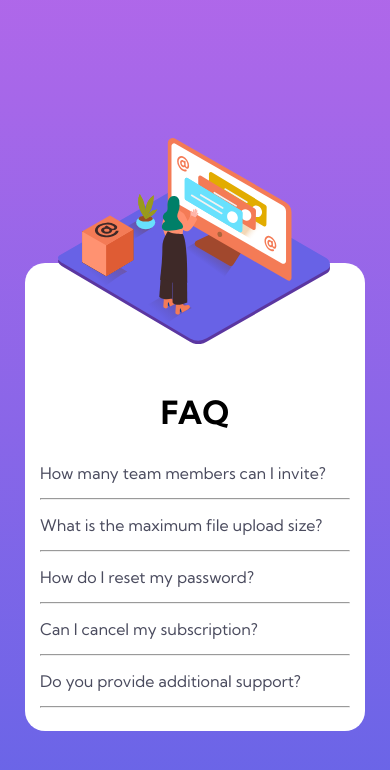
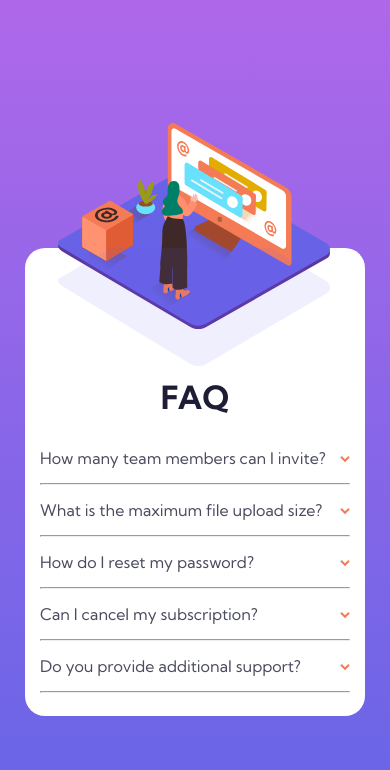
Before and after one commit to jacksen30/faq-accordion-component, a plain HTML site: page index.html in a window 390 px wide. Drawn offline with Linux system fonts and the light colour scheme.

Commit message:
update illustration and bottom shadow, mobile viewport size completed

```diff
--- a/css/style.css
+++ b/css/style.css
@@ -105,7 +105,6 @@ The element will be visually hidden but will still be read by screen reader tech
 /* Divs & Containers */
 
 body {
-  min-height: 100vh;
   display: flex;
   background-image: var(--color-mainBg);
 }
@@ -113,10 +112,12 @@ body {
 main {
   font-family: 'Kumbh Sans', sans-serif;
   font-weight: 400;
+  padding: 30px 0 0px 0;
 }
 
 h1 {
   text-align: center;
+  color: var(--color1);
   margin: 110px 0 20px 0;
 }
 
@@ -126,16 +127,21 @@ h1 {
   padding: 15px;
   border-radius: 20px;
   width: 340px;
-  margin-top: 150px;
+  margin-top: 120px;
+  margin-bottom: 30px;
 }
 
 
-img {
+.image-illustration--mobile,
+.image-shadow--mobile {
   position: absolute;
   width: 80%;
   top: -125px;
   left: 33px;
-  /* box-shadow: 10px 10px; */
+}
+
+.image-shadow--mobile {
+  top: 0px; /* required to unset whats set above */
 }
 
 details {
@@ -143,6 +149,7 @@ details {
 }
 
 .accordion-div {
+  position: relative;
   color: var(--color3)
 }
 .accordion-answer {
@@ -170,3 +177,16 @@ details {
 .accordion-div > summary {
   list-style: none;
 }
+
+.custom-icon {
+  display: inline-block;
+  position: absolute;
+  right: 0px;
+  top: 15px;
+}
+
+.accordion-div[open] .custom-icon {
+  /* styles for the FAQ that has an open <details> element */
+  rotate: 180deg;
+  top: 12px; /* ensures pixel perfect center alignment with text when rotated */
+}
--- a/index.html
+++ b/index.html
@@ -18,35 +18,36 @@
 <body class="flex">
   <main class="flex">
     <div class="accordion-wrapper">
-      <img src="./images/illustration-woman-online-mobile.svg" alt="">
+      <img class="image-illustration--mobile" src="./images/illustration-woman-online-mobile.svg" alt="">
+      <img class="image-shadow--mobile" src="./images/bg-pattern-mobile.svg" alt="">
       <h1>FAQ</h1>
       <details class="accordion-div accordion-div-1">
-        <summary class="accordion-question accordion-question-1">How many team members can I invite?</summary>
+        <summary class="accordion-question accordion-question-1">How many team members can I invite?<img class="custom-icon" src="./images/icon-arrow-down.svg" alt=""></summary>
         <p class="accordion-answer accordion-answer-1">You can invite up to 2 additional users on the Free plan. There is no limit on
           team members for the Premium plan.</p>
       </details>
       <hr>
 
       <details class="accordion-div accordion-div-2">
-        <summary class="accordion-question accordion-question-2">What is the maximum file upload size?</summary>
+        <summary class="accordion-question accordion-question-2">What is the maximum file upload size?<img class="custom-icon" src="./images/icon-arrow-down.svg" alt=""></summary>
         <p class="accordion-answer accordion-answer-2">No more than 2GB. All files in your account must fit your allotted storage space.</p>
       </details>
       <hr>
 
       <details class="accordion-div accordion-div-3">
-        <summary class="accordion-question accordion-question-3">How do I reset my password?</summary>
+        <summary class="accordion-question accordion-question-3">How do I reset my password?<img class="custom-icon" src="./images/icon-arrow-down.svg" alt=""></summary>
         <p class="accordion-answer accordion-answer-3">Click “Forgot password” from the login page or “Change password” from your profile page. A reset link will be emailed to you.</p>
       </details>
       <hr>
 
       <details class="accordion-div accordion-div-4">
-        <summary class="accordion-question accordion-question-4">Can I cancel my subscription?</summary>
+        <summary class="accordion-question accordion-question-4">Can I cancel my subscription?<img class="custom-icon" src="./images/icon-arrow-down.svg" alt=""></summary>
         <p class="accordion-answer accordion-answer-4">You can invite up to 2 additional users on the Free plan. There is no limit on team members for the Premium plan.</p>
       </details>
       <hr>
 
       <details class="accordion-div accordion-div-5">
-        <summary class="accordion-question accordion-question-5">Do you provide additional support?</summary>
+        <summary class="accordion-question accordion-question-5">Do you provide additional support?<img class="custom-icon" src="./images/icon-arrow-down.svg" alt=""></summary>
         <p class="accordion-answer accordion-answer-5">Chat and email support is available 24/7. Phone lines are open during normal business hours.</p>
       </details>
       <hr>
```
